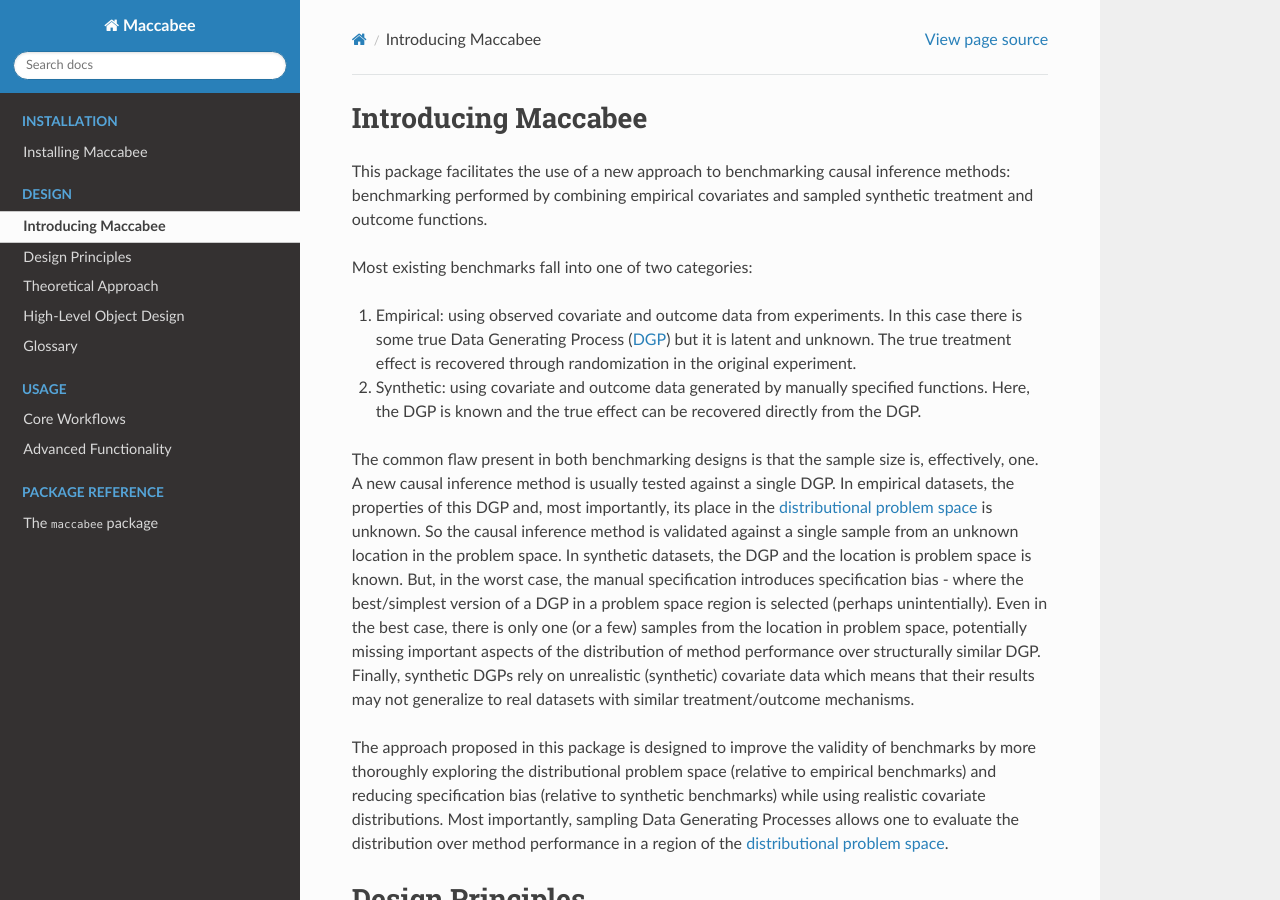
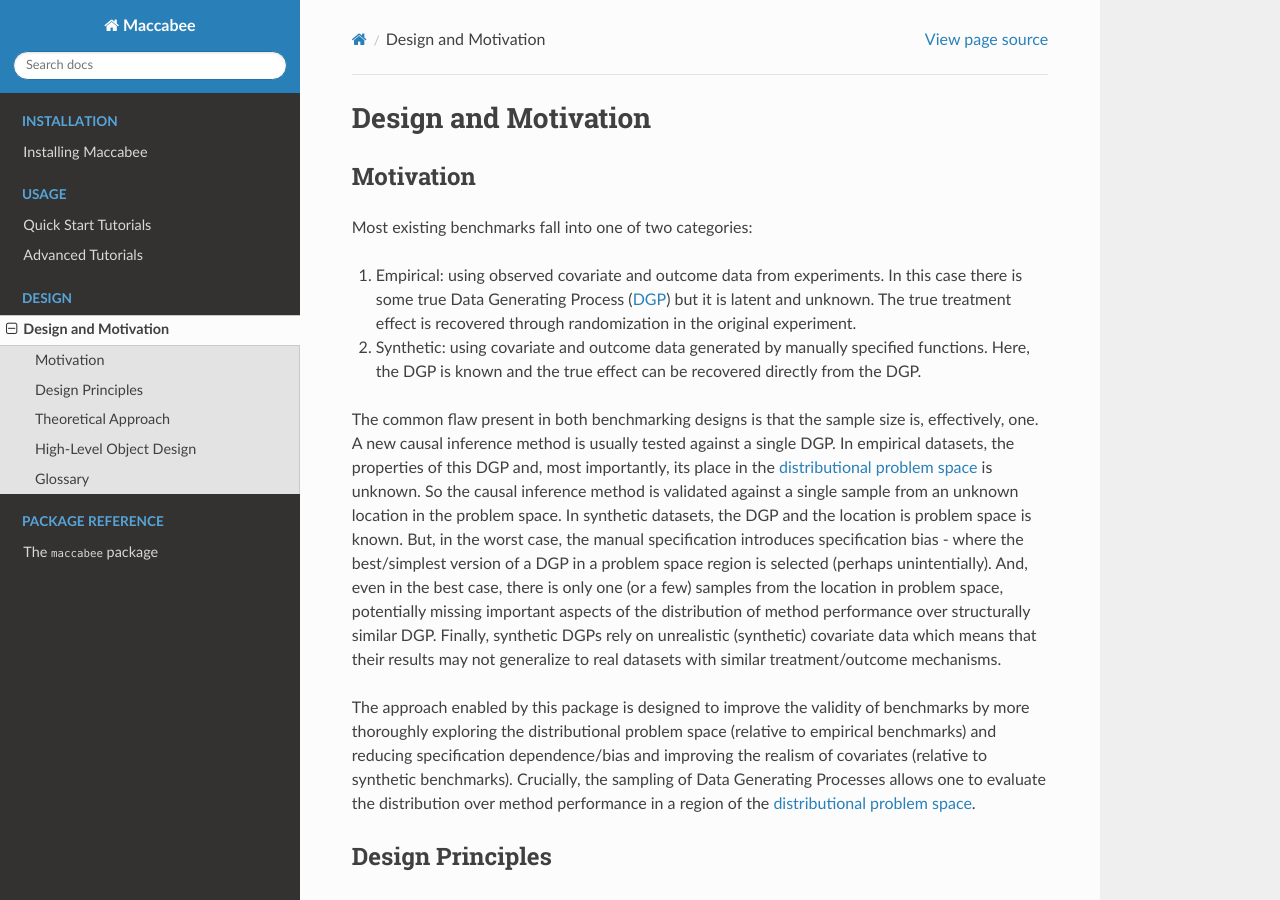
Before and after one commit to JoshBroomberg/Maccabee, a Sphinx documentation site: the page built from Maccabee/docs/source/design.rst, in a window 1280 px wide and 900 px high. Built offline with Sphinx 7.4.7 and the Read the Docs theme 2.0.0, drawn with Linux system fonts in a browser that asks for light colours.

Commit message:
small fixes and doc nb exploration

```diff
--- a/Maccabee/docs/source/advanced.rst
+++ b/Maccabee/docs/source/advanced.rst
@@ -1,5 +1,5 @@
-Advanced Functionality
-======================
+Advanced Tutorials
+==================
 
 .. toctree::
    :maxdepth: 1
--- a/Maccabee/docs/source/conf.py
+++ b/Maccabee/docs/source/conf.py
@@ -40,9 +40,17 @@
     'sphinx.ext.napoleon', # google format docstrings
     'sphinx.ext.intersphinx', # links to external docs
     'sphinx.ext.viewcode', # source code links
+    'sphinx.ext.autosectionlabel', # link to pages
     'sphinx_rtd_theme', # RTD them
     'nbsphinx' # rendering ipynbs
 ]
+
+nbsphinx_execute_arguments = [
+    "--InlineBackend.figure_formats={'svg', 'pdf'}",
+    "--InlineBackend.rc={'figure.dpi': 96}",
+]
+nbsphinx_input_prompt = '%s'
+nbsphinx_output_prompt = '%s'
 
 add_module_names = False
 
@@ -60,7 +68,7 @@
 # List of patterns, relative to source directory, that match files and
 # directories to ignore when looking for source files.
 # This pattern also affects html_static_path and html_extra_path.
-exclude_patterns = []
+exclude_patterns = ["**/.ipynb_checkpoints"]
 
 
 # -- Options for HTML output -------------------------------------------------
--- a/Maccabee/docs/source/design.rst
+++ b/Maccabee/docs/source/design.rst
@@ -1,7 +1,8 @@
-Introducing Maccabee
+Design and Motivation
 =====================
 
-This package facilitates the use of a new approach to benchmarking causal inference methods: benchmarking performed by combining empirical covariates and sampled synthetic treatment and outcome functions.
+Motivation
+----------
 
 Most existing benchmarks fall into one of two categories:
 
@@ -9,12 +10,12 @@
 
 2. Synthetic: using covariate and outcome data generated by manually specified functions. Here, the DGP is known and the true effect can be recovered directly from the DGP.
 
-The common flaw present in both benchmarking designs is that the sample size is, effectively, one. A new causal inference method is usually tested against a single DGP. In empirical datasets, the properties of this DGP and, most importantly, its place in the :term:`distributional problem space` is unknown. So the causal inference method is validated against a single sample from an unknown location in the problem space. In synthetic datasets, the DGP and the location is problem space is known. But, in the worst case, the manual specification introduces specification bias - where the best/simplest version of a DGP in a problem space region is selected (perhaps unintentially). Even in the best case, there is only one (or a few) samples from the location in problem space, potentially missing important aspects of the distribution of method performance over structurally similar DGP. Finally, synthetic DGPs rely on unrealistic (synthetic) covariate data which means that their results may not generalize to real datasets with similar treatment/outcome mechanisms.
+The common flaw present in both benchmarking designs is that the sample size is, effectively, one. A new causal inference method is usually tested against a single DGP. In empirical datasets, the properties of this DGP and, most importantly, its place in the :term:`distributional problem space` is unknown. So the causal inference method is validated against a single sample from an unknown location in the problem space. In synthetic datasets, the DGP and the location is problem space is known. But, in the worst case, the manual specification introduces specification bias - where the best/simplest version of a DGP in a problem space region is selected (perhaps unintentially). And, even in the best case, there is only one (or a few) samples from the location in problem space, potentially missing important aspects of the distribution of method performance over structurally similar DGP. Finally, synthetic DGPs rely on unrealistic (synthetic) covariate data which means that their results may not generalize to real datasets with similar treatment/outcome mechanisms.
 
-The approach proposed in this package is designed to improve the validity of benchmarks by more thoroughly exploring the distributional problem space (relative to empirical benchmarks) and reducing specification bias (relative to synthetic benchmarks) while using realistic covariate distributions. Most importantly, sampling Data Generating Processes allows one to evaluate the distribution over method performance in a region of the :term:`distributional problem space`.
+The approach enabled by this package is designed to improve the validity of benchmarks by more thoroughly exploring the distributional problem space (relative to empirical benchmarks) and reducing specification dependence/bias and improving the realism of covariates (relative to synthetic benchmarks). Crucially, the sampling of Data Generating Processes allows one to evaluate the distribution over method performance in a region of the :term:`distributional problem space`.
 
 Design Principles
-===================
+-----------------
 
 Fundamentally, this package only succeeds if it provides a useful and usable way to benchmark new methods for causal inference developed by its users. Maccabee’s features are focused around four design principles to achieve this end:
 
@@ -27,14 +28,14 @@
 * **Smooth side-by-side support of old and new approaches:** most users may feel initial discomfort using only the novel benchmarking approach proposed in the theoretical work. Maccabee allows for concrete, user-specified DGPs to be used side by side with the new approach. This allows users to switch between/compare the new and old approaches while using a single benchmarking tool. It also allows users to exploit the advanced functionality outlined above even if they don’t use the core sampling functionality. The hope is that users who start with concrete DGPs will transition to the newer (and theoretically superior) sampling approaches.
 
 Theoretical Approach
-======================
+--------------------
 
 TODO: flesh this out.
 
 Discuss the position of data/DGPs in distributional problem space, using parameterized sampling of functions to hit positions in space, the idea of transformed covariates as it relates to sample functions(NB), the idea of observable vs oracle information.
 
 High-Level Object Design
-=========================
+------------------------
 
 TODO: flesh this out.
 
@@ -51,7 +52,7 @@
 * DGP spec - DSL
 
 Glossary
-========
+--------
 
 TODO: improve these.
 
--- a/Maccabee/docs/source/usage.rst
+++ b/Maccabee/docs/source/usage.rst
@@ -1,10 +1,10 @@
-Core Workflows
-===============
+Quick Start Tutorials
+=====================
 
 .. toctree::
    :maxdepth: 1
 
-   usage/sampled-dgp
+   usage/sampled-dgp.ipynb
    usage/concrete-dgp
    usage/custom-sampled-dgp
    usage/empirical-datasets
--- a/Maccabee/docs/source/usage/sampled-dgp.rst
+++ b/Maccabee/docs/source/usage/old-sampled-dgp.rst
@@ -1,5 +1,5 @@
-Benchmarking with Sampled DGPs
-******************************
+OLD: Benchmarking Sampled DGPs
+*******************************
 
 This walkthrough previews Maccabee's core functionality - benchmarking causal inference estimators using sampled, synthetic treatment and outcome functions combined with empirical covariate data. It provides an overview of how the various components of this package fit together into a benchmarking procedure. You'll find detail on each of the methods and objects mentioned below in the :doc:`/reference` section.
 
```
Also changed, not shown: Maccabee/docs/source/index.rst (+9 -9 lines), Maccabee/docs/source/usage/sampled-dgp.ipynb (added), 7 other files.
